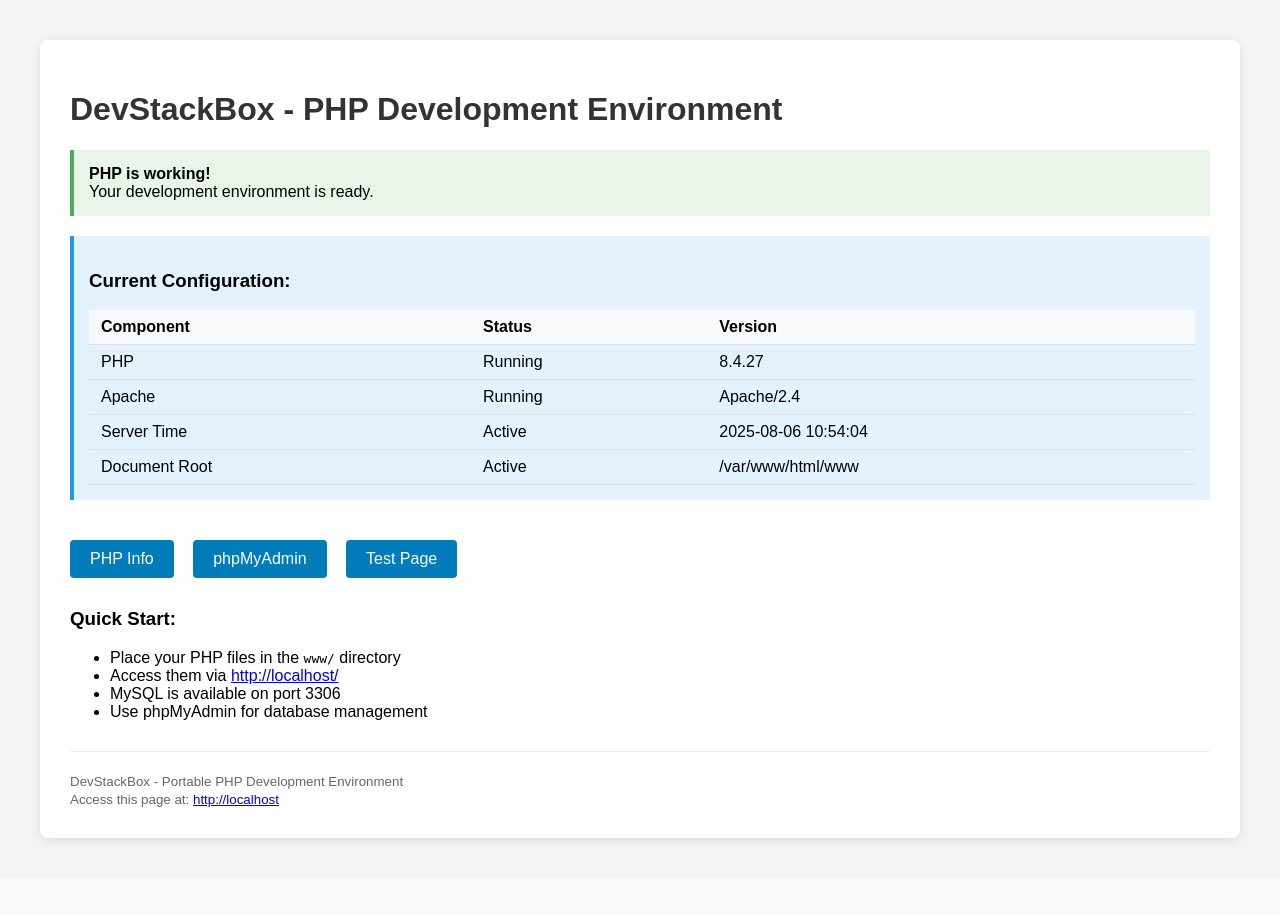
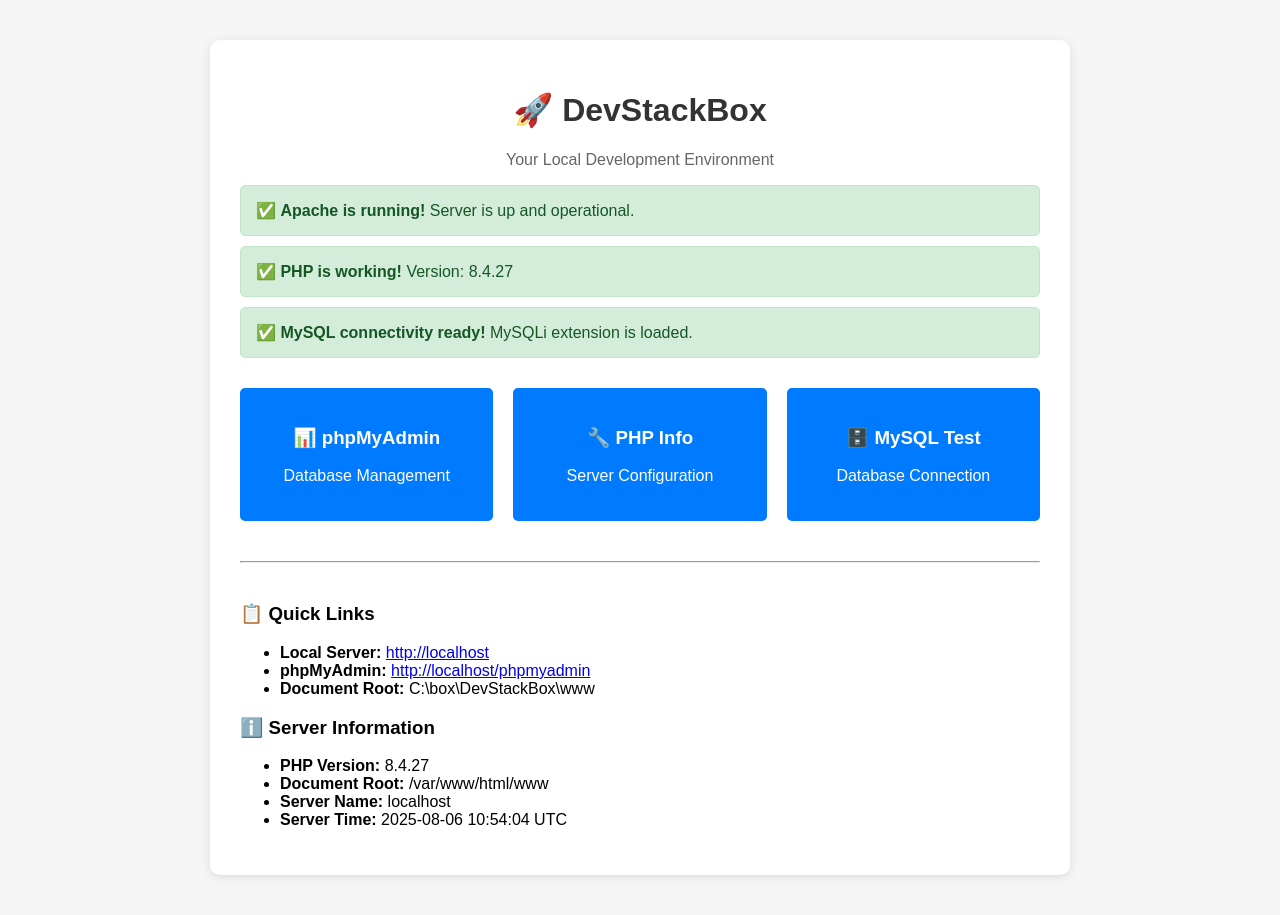
Before and after one commit to ProgrammerNomad/DevStackBox, a PHP site: page / in a window 1280 px wide. Before the commit the page ends 843 px from the top, so only its background shows below. Run offline with PHP 8.4, Linux system fonts and the light colour scheme.

Commit message:
Update index.php

```diff
--- a/www/index.php
+++ b/www/index.php
@@ -1,67 +1,75 @@
-<?php
-// DevStackBox - PHP Development Environment
-?>
 <!DOCTYPE html>
 <html lang="en">
 <head>
     <meta charset="UTF-8">
     <meta name="viewport" content="width=device-width, initial-scale=1.0">
-    <title>DevStackBox - PHP Development Environment</title>
+    <title>DevStackBox - Local Development Environment</title>
     <style>
-        body { font-family: Arial, sans-serif; margin: 40px; background: #f4f4f4; }
-        .container { background: white; padding: 30px; border-radius: 8px; box-shadow: 0 2px 10px rgba(0,0,0,0.1); }
-        h1 { color: #333; }
-        .status { background: #e8f5e8; padding: 15px; border-left: 4px solid #4caf50; margin: 20px 0; }
-        .info-box { background: #e3f2fd; padding: 15px; border-left: 4px solid #2196f3; margin: 20px 0; }
-        .links { margin-top: 30px; }
-        .links a { display: inline-block; margin: 10px 15px 10px 0; padding: 10px 20px; background: #007cba; color: white; text-decoration: none; border-radius: 4px; }
-        .links a:hover { background: #005a87; }
-        .info { margin-top: 20px; }
-        table { width: 100%; border-collapse: collapse; margin-top: 15px; }
-        th, td { padding: 8px 12px; text-align: left; border-bottom: 1px solid #ddd; }
-        th { background-color: #f8f9fa; }
+        body { font-family: Arial, sans-serif; margin: 40px; background: #f5f5f5; }
+        .container { max-width: 800px; margin: 0 auto; background: white; padding: 30px; border-radius: 10px; box-shadow: 0 2px 10px rgba(0,0,0,0.1); }
+        h1 { color: #333; text-align: center; }
+        .status { padding: 15px; margin: 10px 0; border-radius: 5px; }
+        .success { background: #d4edda; border: 1px solid #c3e6cb; color: #155724; }
+        .warning { background: #f8d7da; border: 1px solid #f5c6cb; color: #721c24; }
+        .links { display: grid; grid-template-columns: repeat(auto-fit, minmax(200px, 1fr)); gap: 20px; margin-top: 30px; }
+        .link-card { background: #007bff; color: white; padding: 20px; text-align: center; text-decoration: none; border-radius: 5px; transition: background 0.3s; }
+        .link-card:hover { background: #0056b3; text-decoration: none; color: white; }
     </style>
 </head>
 <body>
     <div class="container">
-        <h1>DevStackBox - PHP Development Environment</h1>
+        <h1>🚀 DevStackBox</h1>
+        <p style="text-align: center; color: #666;">Your Local Development Environment</p>
 
-        <div class="status">
-            <strong>PHP is working!</strong><br>
-            Your development environment is ready.
+        <div class="status success">
+            ✅ <strong>Apache is running!</strong> Server is up and operational.
         </div>
 
-        <div class="info-box">
-            <h3>Current Configuration:</h3>
-            <table>
-                <tr><th>Component</th><th>Status</th><th>Version</th></tr>
-                <tr><td>PHP</td><td>Running</td><td><?php echo PHP_VERSION; ?></td></tr>
-                <tr><td>Apache</td><td>Running</td><td><?php echo $_SERVER['SERVER_SOFTWARE'] ?? 'Apache HTTP Server'; ?></td></tr>
-                <tr><td>Server Time</td><td>Active</td><td><?php echo date('Y-m-d H:i:s'); ?></td></tr>
-                <tr><td>Document Root</td><td>Active</td><td><?php echo $_SERVER['DOCUMENT_ROOT']; ?></td></tr>
-            </table>
+        <div class="status success">
+            ✅ <strong>PHP is working!</strong> Version: <?php echo phpversion(); ?>
         </div>
 
+        <?php if (extension_loaded('mysqli')): ?>
+        <div class="status success">
+            ✅ <strong>MySQL connectivity ready!</strong> MySQLi extension is loaded.
+        </div>
+        <?php else: ?>
+        <div class="status warning">
+            ❌ <strong>MySQL not ready:</strong> MySQLi extension not loaded.
+        </div>
+        <?php endif; ?>
+
         <div class="links">
-            <a href="phpinfo.php">PHP Info</a>
-            <a href="../phpmyadmin/" target="_blank">phpMyAdmin</a>
-            <a href="test.html">Test Page</a>
+            <a href="/phpmyadmin" class="link-card">
+                <h3>📊 phpMyAdmin</h3>
+                <p>Database Management</p>
+            </a>
+            <a href="/test-php.php" class="link-card">
+                <h3>🔧 PHP Info</h3>
+                <p>Server Configuration</p>
+            </a>
+            <a href="/test-mysql.php" class="link-card">
+                <h3>🗄️ MySQL Test</h3>
+                <p>Database Connection</p>
+            </a>
         </div>
 
-        <div class="info">
-            <h3>Quick Start:</h3>
-            <ul>
-                <li>Place your PHP files in the <code>www/</code> directory</li>
-                <li>Access them via <a href="http://localhost/">http://localhost/</a></li>
-                <li>MySQL is available on port 3306</li>
-                <li>Use phpMyAdmin for database management</li>
-            </ul>
-        </div>
+        <hr style="margin: 40px 0;">
 
-        <div style="margin-top: 30px; color: #666; border-top: 1px solid #eee; padding-top: 20px;">
-            <small>DevStackBox - Portable PHP Development Environment<br>
-            Access this page at: <a href="http://localhost">http://localhost</a></small>
-        </div>
+        <h3>📋 Quick Links</h3>
+        <ul>
+            <li><strong>Local Server:</strong> <a href="http://localhost">http://localhost</a></li>
+            <li><strong>phpMyAdmin:</strong> <a href="http://localhost/phpmyadmin">http://localhost/phpmyadmin</a></li>
+            <li><strong>Document Root:</strong> C:\box\DevStackBox\www</li>
+        </ul>
+
+        <h3>ℹ️ Server Information</h3>
+        <ul>
+            <li><strong>PHP Version:</strong> <?php echo phpversion(); ?></li>
+            <li><strong>Document Root:</strong> <?php echo $_SERVER['DOCUMENT_ROOT']; ?></li>
+            <li><strong>Server Name:</strong> <?php echo $_SERVER['SERVER_NAME']; ?></li>
+            <li><strong>Server Time:</strong> <?php echo date('Y-m-d H:i:s T'); ?></li>
+        </ul>
     </div>
 </body>
 </html>
```
